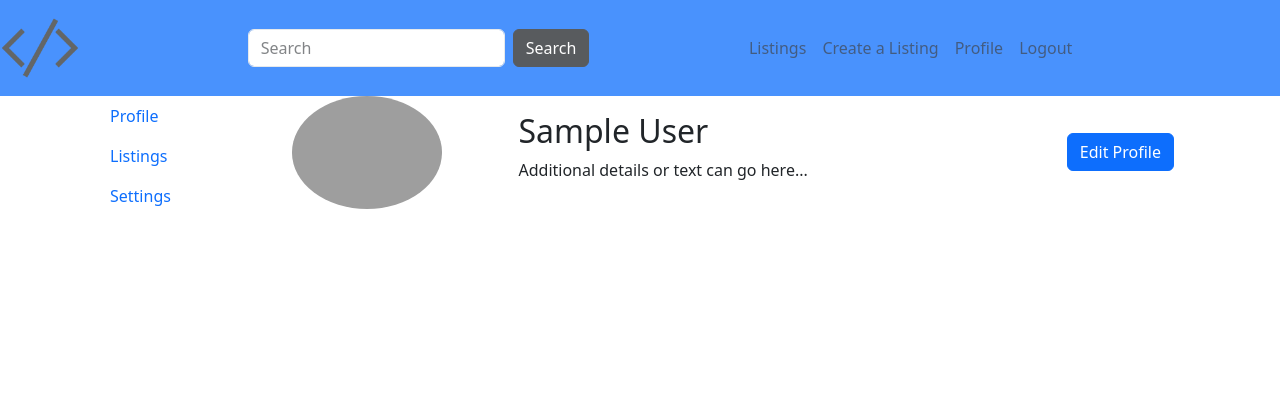
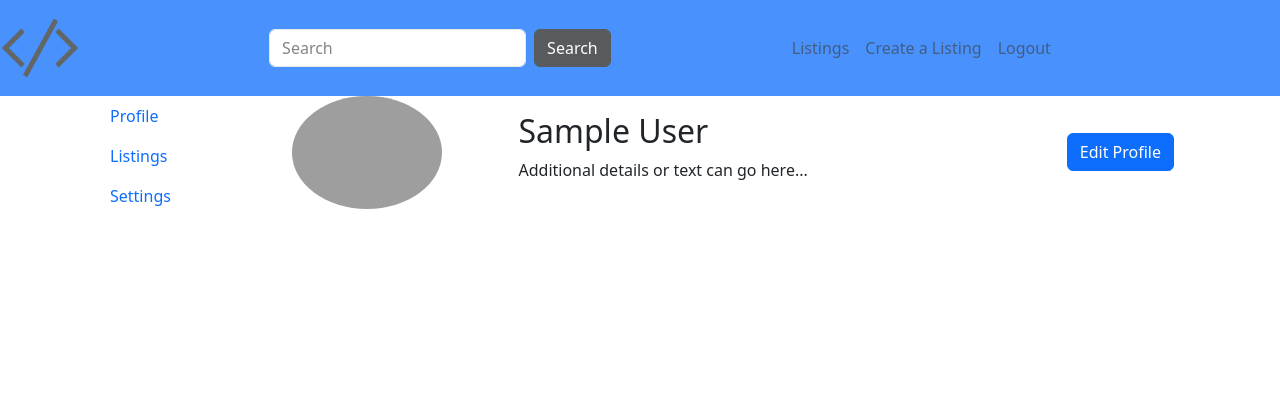
Before and after one commit to oenvinipas/PCMarket, a Flask app: page /account in a window 1280 px wide. Shown: the top 420 px of the page. Run offline with Flask 3, Linux system fonts and the light colour scheme; the visitor is signed in with stand-in values (Sample User, id 1); grey boxes are pictures that could not be loaded.

Commit message:
needed to create a branch first

```diff
--- a/templates/_template.html
+++ b/templates/_template.html
@@ -38,9 +38,6 @@
                               <a class="nav-link" href="/signup">Sign Up</a>
                           </li>
                         {% else %}
-                          <li class="nav-item">
-                              <a class="nav-link" href="/account">Profile</a>
-                          </li>
                           <li class="nav-item">
                               <form action="/logout" method="post">
                                 <button type="submit" class="nav-link">Logout</a>
```
